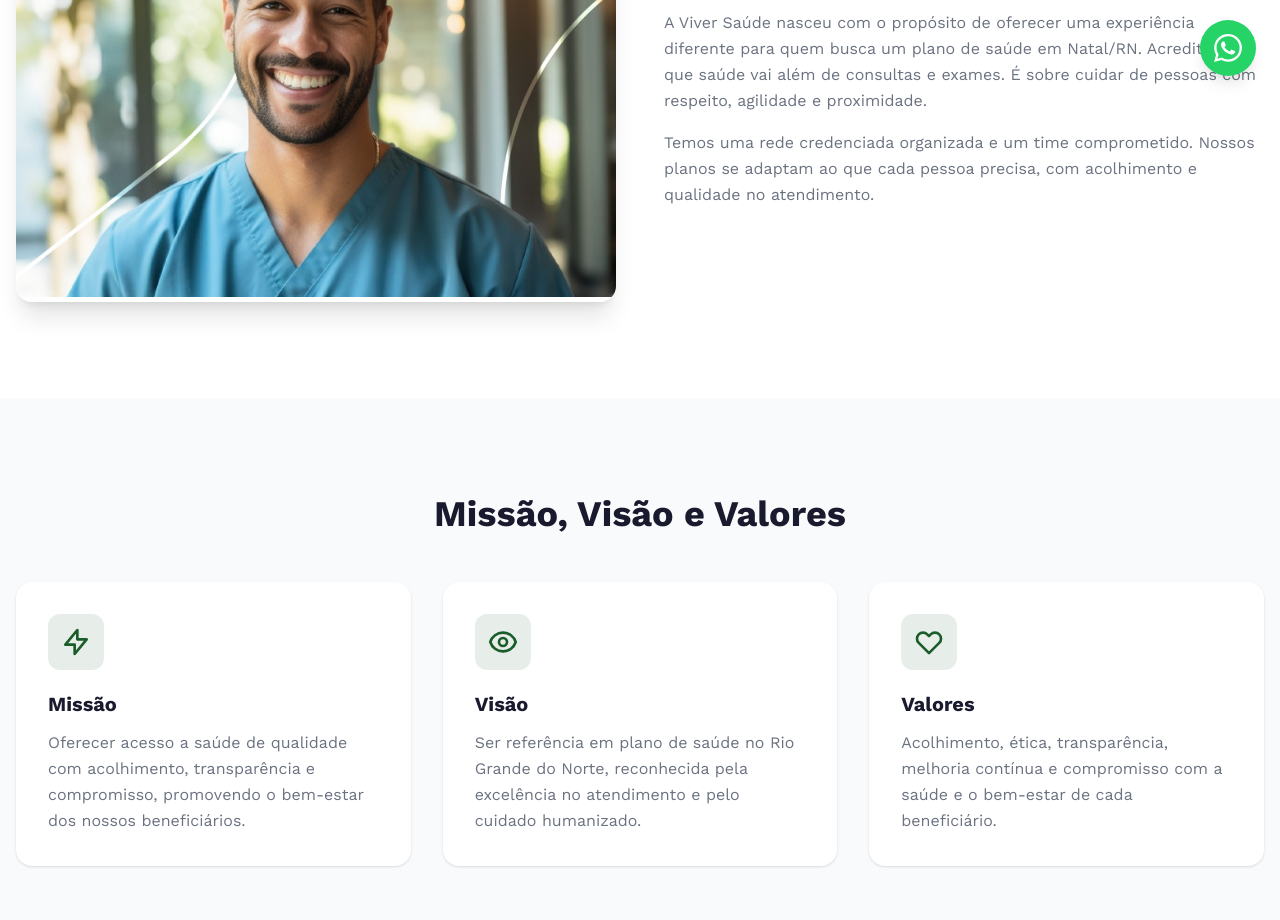
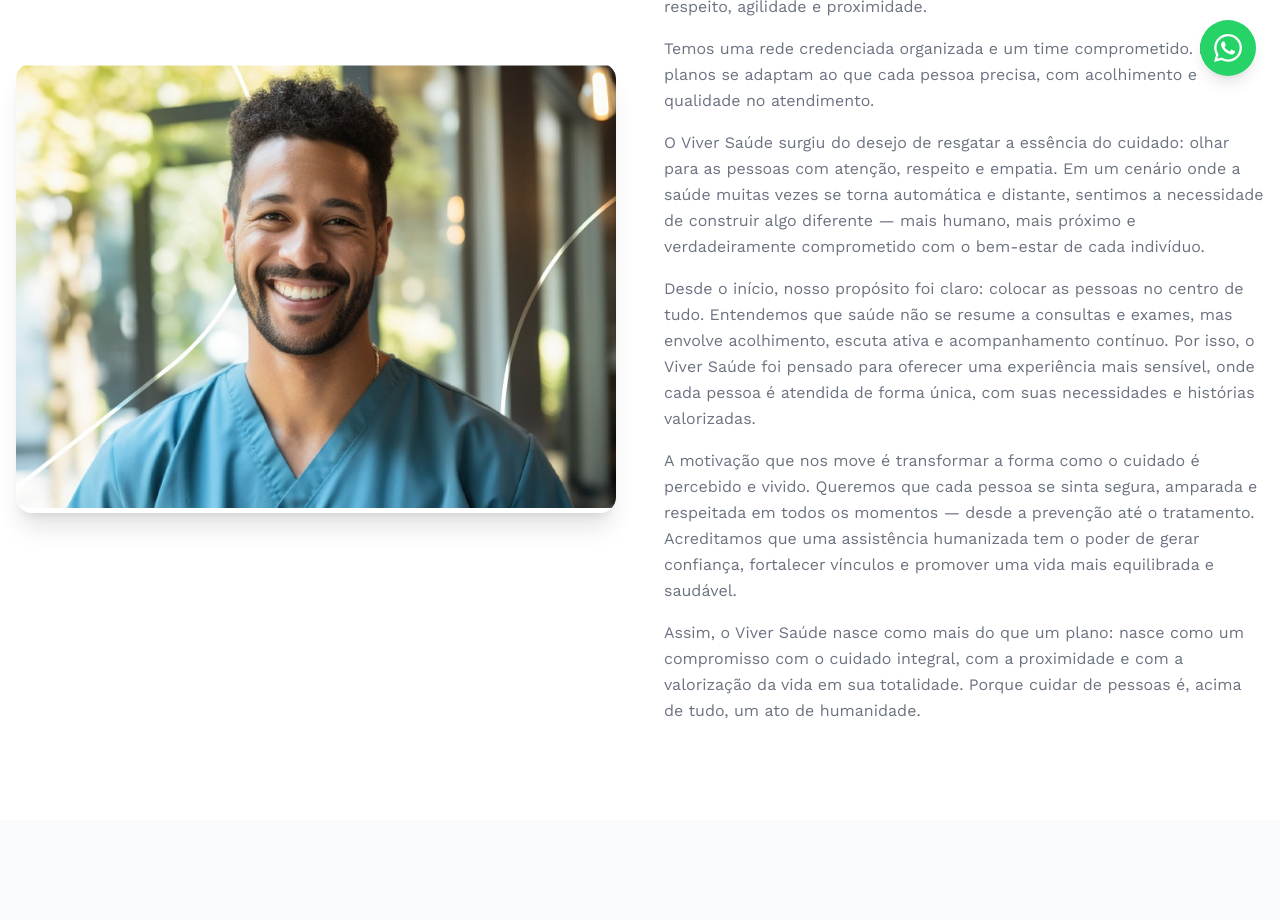
Before and after one commit to pontidigital/site-viver-saude, a Next.js app: page /quem-somos in a window 1280 px wide. Shown: the part 700-1620 px from the top of the page. Built offline with nearby package versions, Linux system fonts and the light colour scheme.

Commit message:
content: expandir historia na pagina Quem Somos
Adiciona quatro paragrafos sobre o proposito, motivacao e compromisso
com o cuidado humanizado, complementando a narrativa existente.

Co-Authored-By: Claude Opus 4.7 (1M context) <noreply@anthropic.com>

```diff
--- a/src/app/quem-somos/page.tsx
+++ b/src/app/quem-somos/page.tsx
@@ -91,8 +91,20 @@ export default function QuemSomosPage() {
               <p className="text-muted leading-relaxed mb-4">
                 A Viver Saúde nasceu com o propósito de oferecer uma experiência diferente para quem busca um plano de saúde em Natal/RN. Acreditamos que saúde vai além de consultas e exames. É sobre cuidar de pessoas com respeito, agilidade e proximidade.
               </p>
+              <p className="text-muted leading-relaxed mb-4">
+                Temos uma rede credenciada organizada e um time comprometido. Nossos planos se adaptam ao que cada pessoa precisa, com acolhimento e qualidade no atendimento.
+              </p>
+              <p className="text-muted leading-relaxed mb-4">
+                O Viver Saúde surgiu do desejo de resgatar a essência do cuidado: olhar para as pessoas com atenção, respeito e empatia. Em um cenário onde a saúde muitas vezes se torna automática e distante, sentimos a necessidade de construir algo diferente — mais humano, mais próximo e verdadeiramente comprometido com o bem-estar de cada indivíduo.
+              </p>
+              <p className="text-muted leading-relaxed mb-4">
+                Desde o início, nosso propósito foi claro: colocar as pessoas no centro de tudo. Entendemos que saúde não se resume a consultas e exames, mas envolve acolhimento, escuta ativa e acompanhamento contínuo. Por isso, o Viver Saúde foi pensado para oferecer uma experiência mais sensível, onde cada pessoa é atendida de forma única, com suas necessidades e histórias valorizadas.
+              </p>
+              <p className="text-muted leading-relaxed mb-4">
+                A motivação que nos move é transformar a forma como o cuidado é percebido e vivido. Queremos que cada pessoa se sinta segura, amparada e respeitada em todos os momentos — desde a prevenção até o tratamento. Acreditamos que uma assistência humanizada tem o poder de gerar confiança, fortalecer vínculos e promover uma vida mais equilibrada e saudável.
+              </p>
               <p className="text-muted leading-relaxed">
-                Temos uma rede credenciada organizada e um time comprometido. Nossos planos se adaptam ao que cada pessoa precisa, com acolhimento e qualidade no atendimento.
+                Assim, o Viver Saúde nasce como mais do que um plano: nasce como um compromisso com o cuidado integral, com a proximidade e com a valorização da vida em sua totalidade. Porque cuidar de pessoas é, acima de tudo, um ato de humanidade.
               </p>
             </ScrollAnimationWrapper>
           </div>
```
